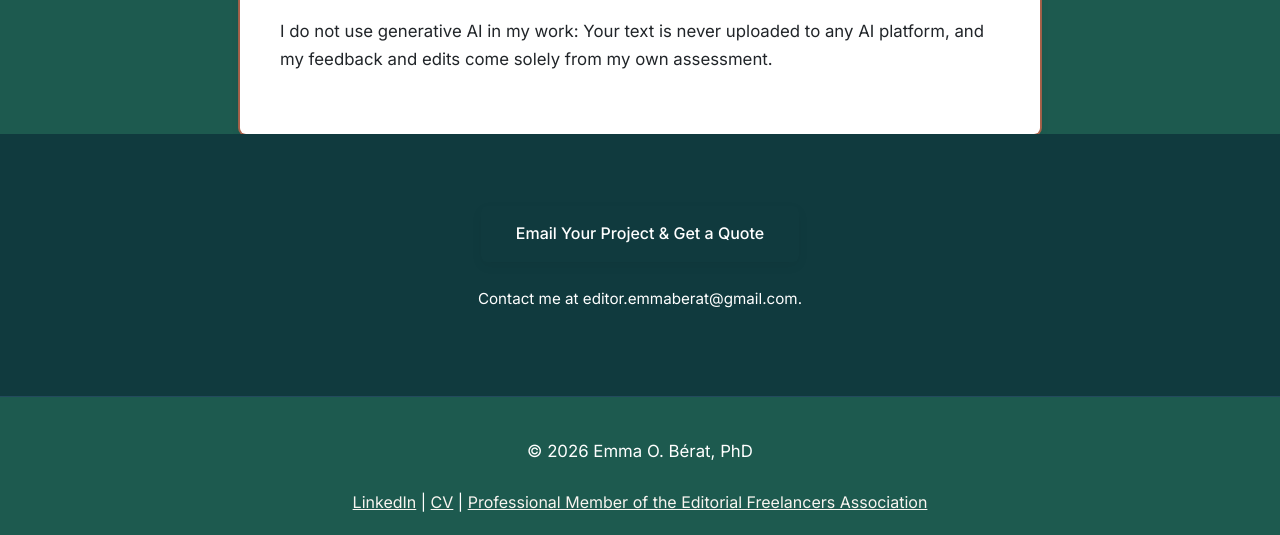
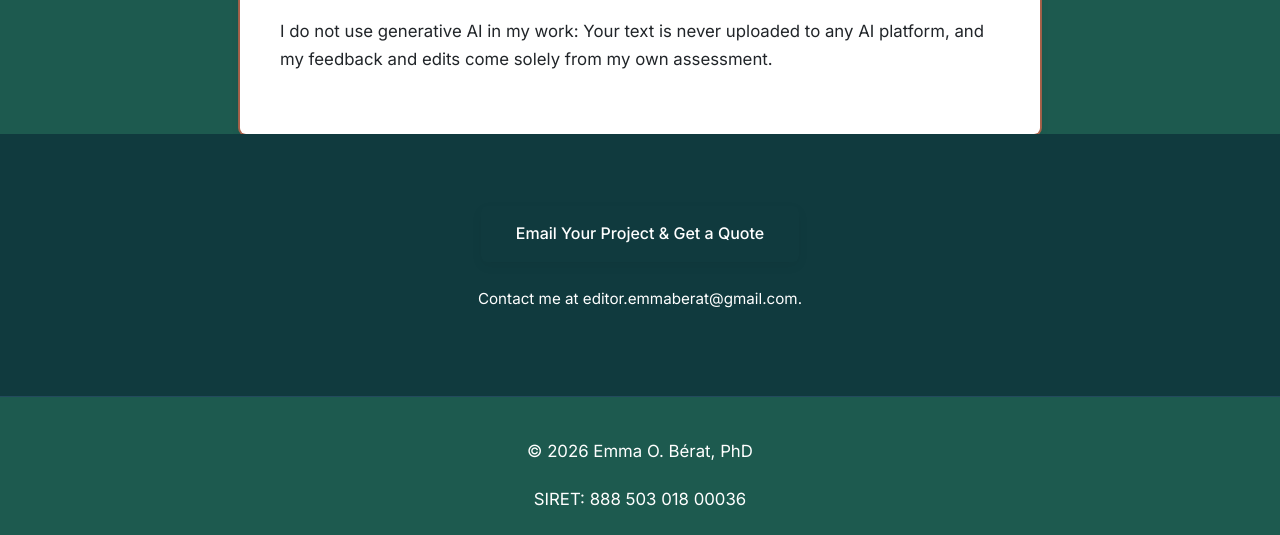
Before and after one commit to emmaberat/editingwebsite, a plain HTML site: page index.html in a window 1280 px wide. Shown: the part 4450-4985 px from the top of the page. Drawn offline with nearby package versions, Linux system fonts and the light colour scheme.

Commit message:
Add SIRET to footer
Co-Authored-By: Claude Sonnet 5.5 <noreply@anthropic.com>
Claude-Session: https://claude.ai/code/session_01KpKr5jBi8iAa5vi2X6Brdm

```diff
--- a/index.html
+++ b/index.html
@@ -1095,6 +1095,7 @@
     <footer>
         <div class="container">
             <p>© 2026 Emma O. Bérat, PhD</p>
+            <p>SIRET: 888 503 018 00036</p>
             <div class="credentials">
                 <a href="https://www.linkedin.com/in/emma-o-b%C3%A9rat-phd-601702234/" target="_blank" rel="noopener noreferrer" style="color: #F8F5F0;">LinkedIn</a> |
                 <a href="https://docs.google.com/document/d/1pv9HcTbj9x_9ddr-J9HISIacm0vpOWvRmyxg0PwgrYI/edit?usp=sharing" target="_blank" rel="noopener noreferrer" style="color: #F8F5F0;">CV</a> |
```
